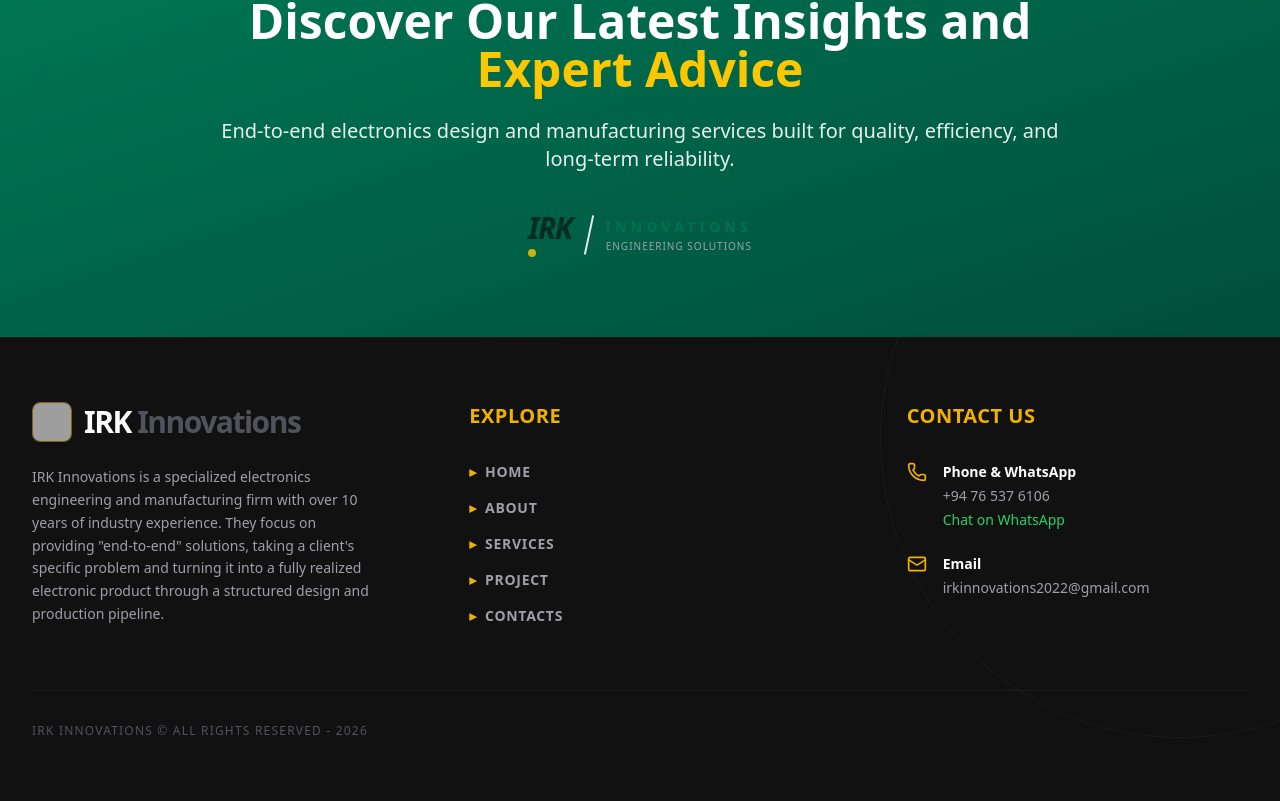
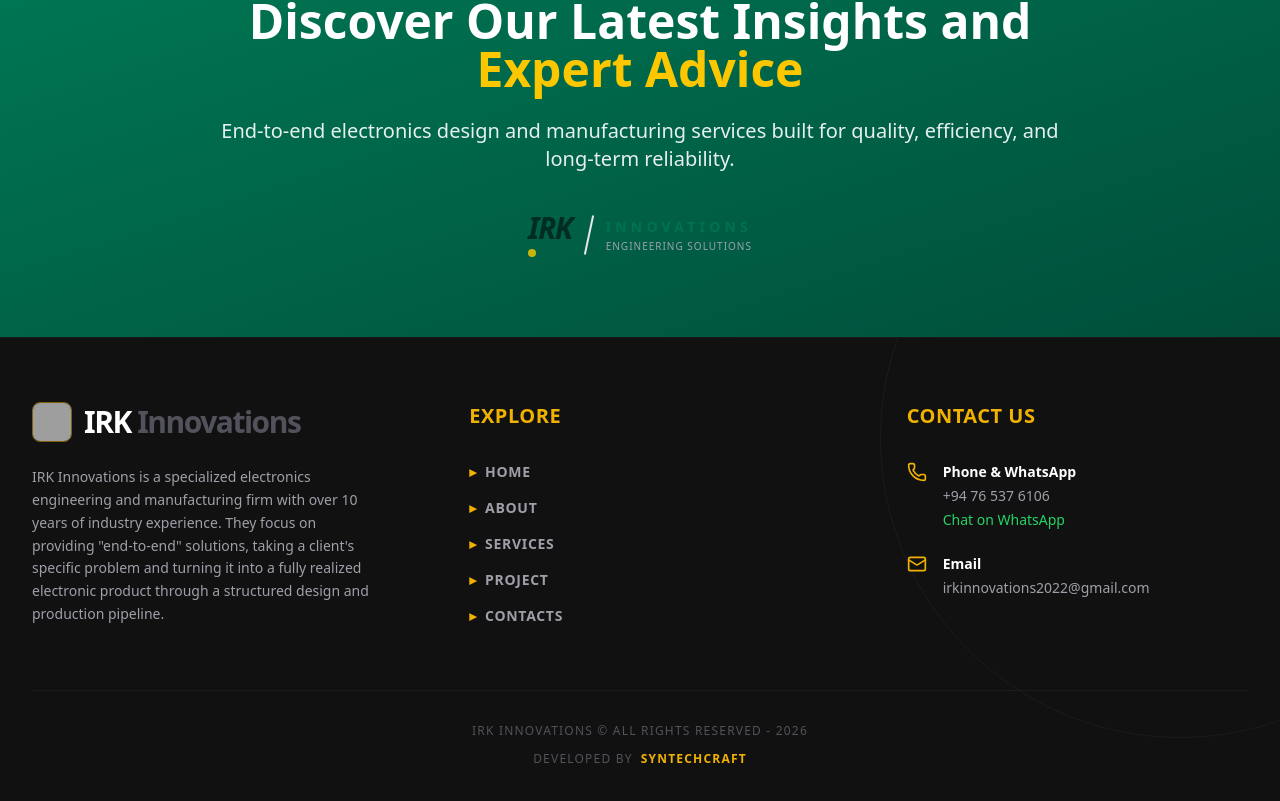
Before and after one commit to Sandaru03/IRK-Innovations-Frontend-NextJs-, a Next.js app: page / in a window 1280 px wide. Shown: the part 7715-8516 px from the top of the page. Built offline with nearby package versions, Linux system fonts and the light colour scheme; no server answers; grey boxes are pictures that could not be loaded.

Commit message:
Update footer

```diff
--- a/components/Footer.jsx
+++ b/components/Footer.jsx
@@ -81,8 +81,14 @@
 
         </div>
 
-        <div className="mt-16 pt-8 border-t border-zinc-800/50 flex flex-col md:flex-row justify-between items-center text-xs uppercase tracking-widest text-zinc-600">
+        <div className="mt-16 pt-8 border-t border-zinc-800/50 flex flex-col items-center text-center text-xs uppercase tracking-widest text-zinc-600 gap-3">
            <span>IRK Innovations © All Rights Reserved - {new Date().getFullYear()}</span>
+           <div className="flex items-center gap-1">
+             Developed By
+             <a href="https://www.syntechcraft.com/" target="_blank" rel="noopener noreferrer" className="text-yellow-500 hover:text-yellow-400 transition-colors font-bold ml-1">
+               Syntechcraft
+             </a>
+           </div>
         </div>
       </div>
 
```
